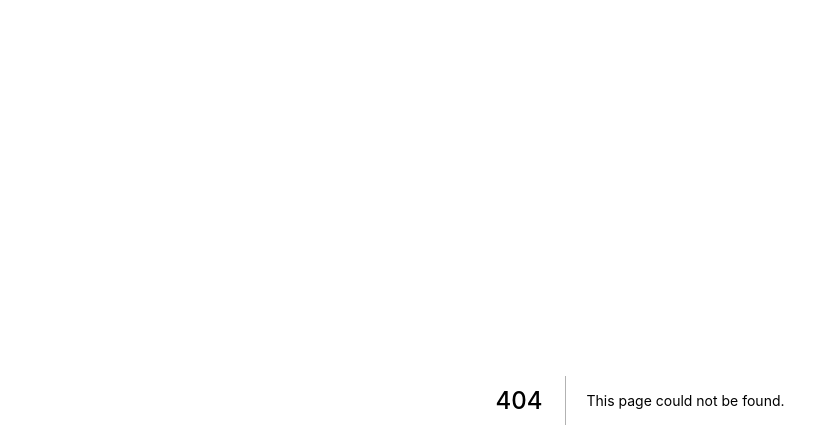
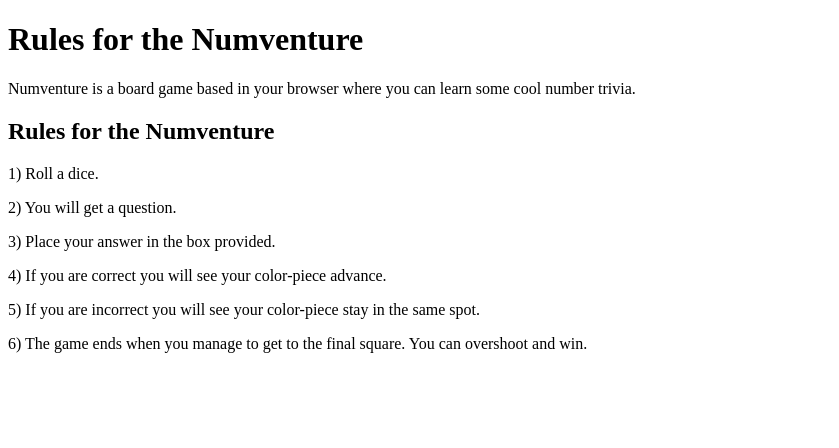
Before and after one commit to lptaylor/Numventure, a Next.js app: page /rules in a window 1280 px wide. Before the commit this address had no page. Shown: the top 448 px of the page, without its empty margins (0-839 px from the left). Built offline with nearby package versions, Linux system fonts and the light colour scheme.

Commit message:
Adds correct link for the rules page navigaion to index.js. Also adds rules for the game on the Rules page

```diff
--- a/pages/index.js
+++ b/pages/index.js
@@ -4,6 +4,8 @@ const Index = () => (
   <div>
     <Link href="/about">
       <button>Go to About Page</button>
+    </Link>
+    <Link href="/rules">
       <button>Go to the Rules Page</button>
     </Link>
       <h1>Welcome to Numventure</h1>
--- /dev/null
+++ b/pages/rules.js
@@ -0,0 +1,15 @@
+export default function Rules() {
+  return (
+    <div>
+      <h1>Rules for the Numventure</h1>
+      <p>Numventure is a board game based in your browser where you can learn some cool number trivia.</p>
+      <h2>Rules for the Numventure</h2>
+      <p>1) Roll a dice.</p>
+      <p>2) You will get a question.</p>
+      <p>3) Place your answer in the box provided.</p>
+      <p>4) If you are correct you will see your color-piece advance.</p>
+      <p>5) If you are incorrect you will see your color-piece stay in the same spot.</p>
+      <p>6) The game ends when you manage to get to the final square. You can overshoot and win.</p>
+    </div>
+  )
+}
```
